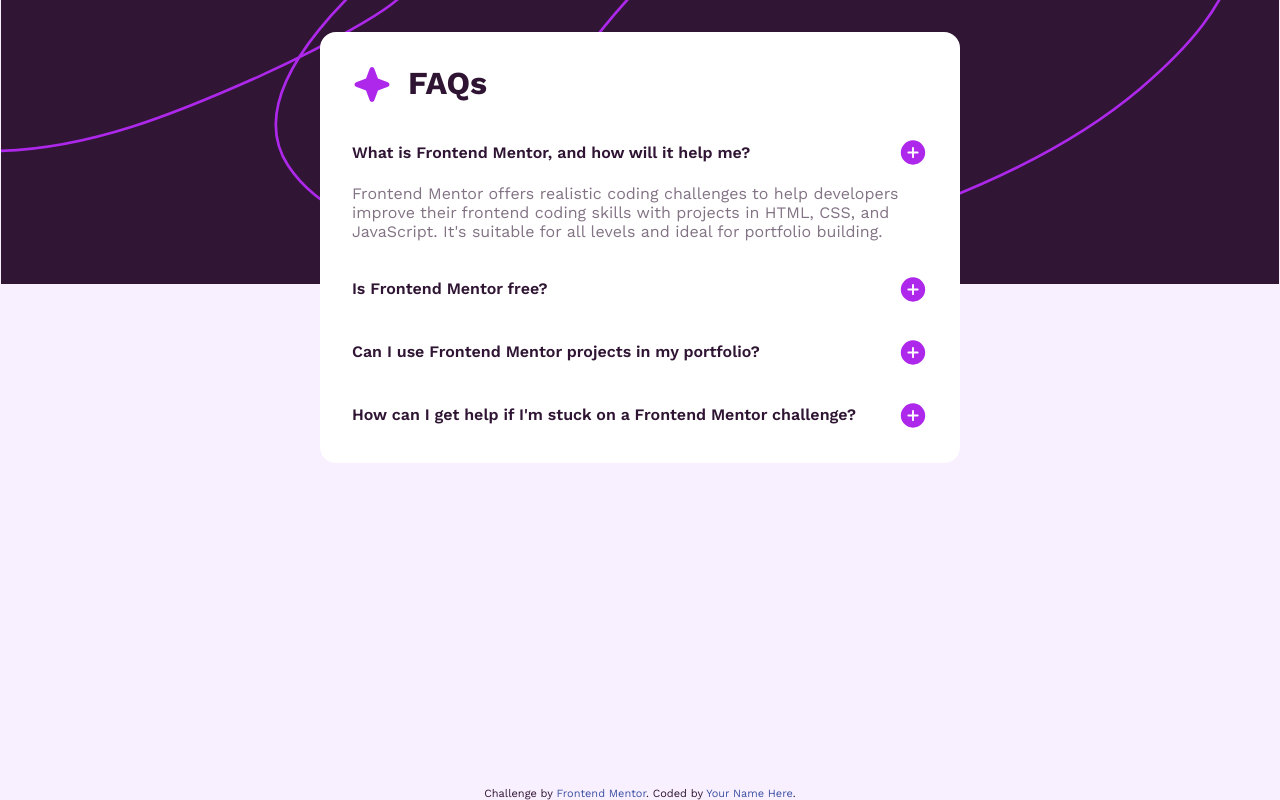
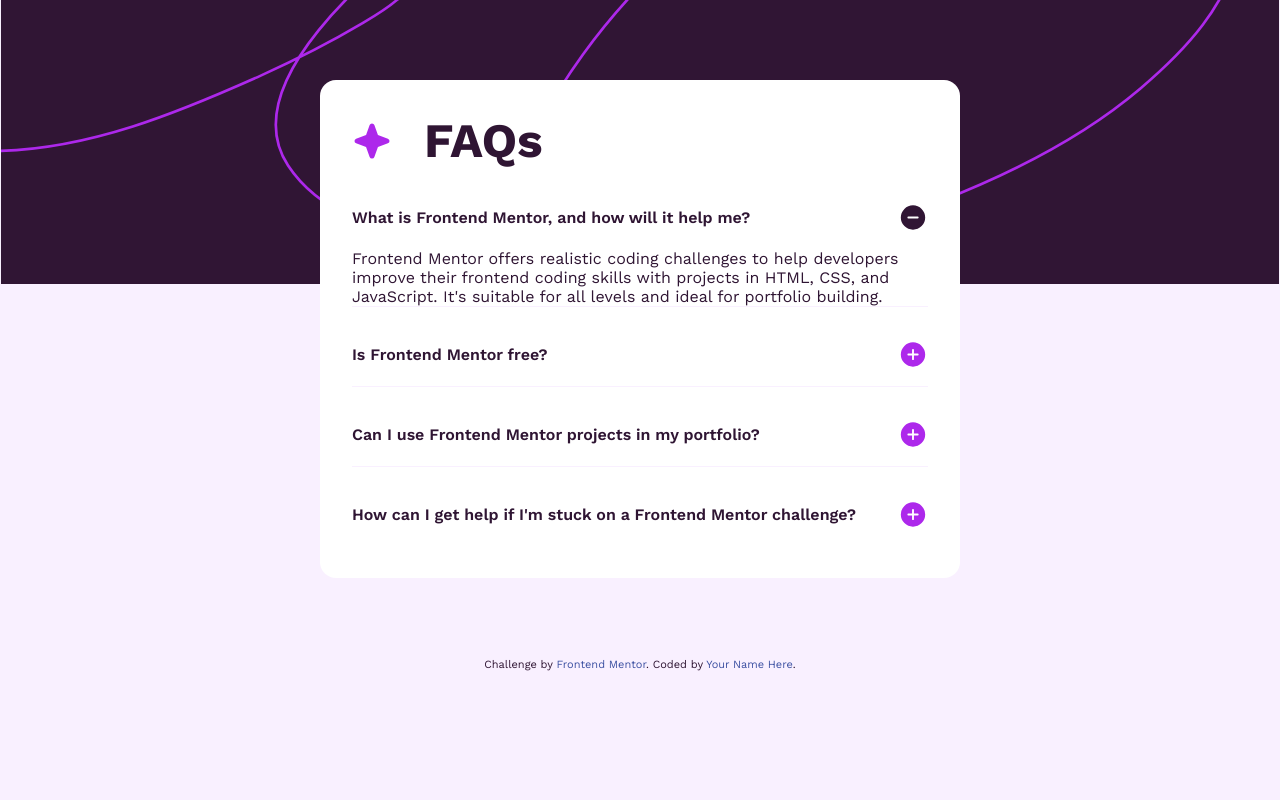
Before and after one commit to mmesomaokenwa/faq-accordion-main, a plain HTML site: page index.html in a window 1280 px wide. Both pictures are taken after a click on the element "What is Frontend Mentor, and how will it help me?". Drawn offline with nearby package versions, Linux system fonts and the light colour scheme.

Commit message:
fourth commit - finally fixed the transition and icon transitions

```diff
--- a/index.html
+++ b/index.html
@@ -30,7 +30,7 @@
         <div class="q-and-a">
           <div class="question question-1">
             <p>What is Frontend Mentor, and how will it help me?</p>
-            <img id="icon" src="assets/images/icon-plus.svg" alt="">
+            <img class="icons" src="assets/images/icon-plus.svg" alt="">
           </div>
           <div class="answer answer-1">
             <p>Frontend Mentor offers realistic coding challenges to help developers improve their
@@ -42,7 +42,7 @@
         <div class="q-and-a">
           <div class="question question-2">
             <p>Is Frontend Mentor free?</p>
-            <img id="icon" src="assets/images/icon-plus.svg" alt="">
+            <img class="icons" src="assets/images/icon-plus.svg" alt="">
           </div>
           <div class="answer answer-2">
             <p>Yes, Frontend Mentor offers both free and premium coding challenges, with the free
@@ -53,7 +53,7 @@
         <div class="q-and-a">
           <div class="question question-3">
             <p>Can I use Frontend Mentor projects in my portfolio?</p>
-            <img id="icon" src="assets/images/icon-plus.svg" alt="">
+            <img class="icons" src="assets/images/icon-plus.svg" alt="">
           </div>
           <div class="answer answer-3">
             <p>Yes, you can use projects completed on Frontend Mentor in your portfolio. It's an excellent
@@ -64,7 +64,7 @@
         <div class="q-and-a">
           <div class="question question-4">
             <p>How can I get help if I'm stuck on a Frontend Mentor challenge?</p>
-            <img id="icon" src="assets/images/icon-plus.svg" alt="">
+            <img class="icons" src="assets/images/icon-plus.svg" alt="">
           </div>
           <div class="answer answer-4">
             <p>The best place to get help is inside Frontend Mentor's Discord community. There's a help
--- a/script.js
+++ b/script.js
@@ -1,45 +1,20 @@
 window.onload = function () {
-    const question1 = document.querySelector('.question-1')
-    const answer1 = document.querySelector('.answer-1')
-    const question2 = document.querySelector('.question-2')
-    const answer2 = document.querySelector('.answer-2')
-    const question3 = document.querySelector('.question-3')
-    const answer3 = document.querySelector('.answer-3')
-    const question4 = document.querySelector('.question-4')
-    const answer4 = document.querySelector('.answer-4')
-    const icon = document.getElementById('icon')
-
-    function toggleIcon(icon) {
-            if (icon.src === 'assets/images/icon-plus.svg') {
-                icon.src = 'assets/images/icon-minus.svg';
-            } else {
-                icon.src = 'assets/images/icon-plus.svg';
-            }
-        }
-
-    question1.addEventListener('click', function() {
-        answer1.classList.toggle('show');
-        toggleIcon(icon);
-    })
-
-    question2.addEventListener('click', function() {
-        answer2.classList.toggle('show');
-        toggleIcon(icon);
-    })
-
-    question3.addEventListener('click', function() {
-        answer3.classList.toggle('show');
-        toggleIcon(icon);
-    })
-
-    question4.addEventListener('click', function() {
-        answer4.classList.toggle('show');
-        toggleIcon(icon);
-    })
-
-    icon.addEventListener('click', function() {
-        toggleIcon(icon);
-    })
+    const question = document.querySelectorAll('.question')
 
 
-}
+    question.forEach(qst => {
+        qst.addEventListener('click', function () {
+            this.classList.toggle('active');
+            const answer = this.nextElementSibling;
+            const icon = this.querySelector('.icons')
+
+            if (answer.style.maxHeight) {
+                answer.style.maxHeight = null;
+                icon.src = 'assets/images/icon-plus.svg';
+            } else {
+                answer.style.maxHeight = answer.scrollHeight + 'px';
+                icon.src = 'assets/images/icon-minus.svg';
+            }
+        })
+    })
+    }
--- a/style.css
+++ b/style.css
@@ -31,7 +31,11 @@ body {
     background-repeat: no-repeat;
     background-size: contain;
     line-height: 1.2;
-    min-height: 100vh;
+    min-height: 100svh;
+
+    @media (max-width: 600px) {
+        background-image: url(assets/images/background-pattern-mobile.svg);
+    }
 }
 
 /* RESETS */
@@ -71,16 +75,20 @@ main {
 .container {
     display: grid;
     gap: 2rem;
-    width: 40rem;
+    max-width: 40rem;
     padding: 2rem;
-    margin-block: 2rem;
+    margin: 5rem 1rem;
     background-color: var(--clr-primary);
     border-radius: 1rem;
 }
 
 .faq {
     display: flex;
-    gap: 1rem;
+    gap: 2rem;
+
+    & h1 {
+        font-size: var(--fs-900);
+    }
 }
 
 .accordion {
@@ -91,6 +99,10 @@ main {
 .q-and-a {
     display: grid;
     gap: 1rem;
+
+    &:not(:last-child) {
+        border-bottom: 1px solid var(--clr-secondary);
+    }
 }
 
 .question {
@@ -103,42 +115,13 @@ main {
         font-weight: var(--fw-semibold);
 
         &:hover, &:focus {
-            color: var(--clr-accent);
+            color: purple;
         }
     }
 }
 
 .answer {
-    display: none;
-    transform: translateY(-100%);
-
-
-    &.show {
-        display: block;
-        transform: translateY(-100%);
-        opacity: 0%;
-        animation: slideDown 300ms ease-in forwards;
-    }
+    max-height: 0;
+    overflow: hidden;
+    transition: max-height 300ms;
 }
-
-
-@keyframes slideDown {
-    0% {
-        opacity: 0;
-        transform: translateY(-100%);
-    }
-    30% {
-        opacity: 0;
-    }
-    100% {
-        opacity: 60%;
-        transform: translateY(0);
-    }
-}
-
-footer {
-    position: absolute;
-    bottom: 0;
-    left: 0;
-    right: 0;
-}
```
